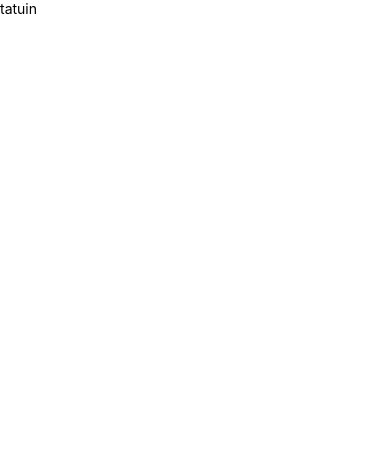
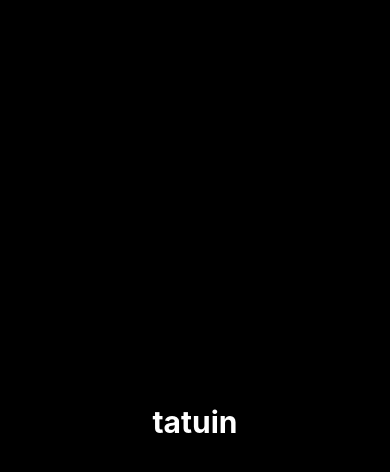
Before and after one commit to Dracorfs/tatuin, a React Native app: screen / in a window 390 px wide. Shown: the top 472 px of the page. Built offline with nearby package versions, Linux system fonts and the light colour scheme.

Commit message:
Revert "DELETE: tailwind"
This reverts commit 1d1d7c6723bd7974eb4844647cfa37759de0d42e.

```diff
--- a/App.js
+++ b/App.js
@@ -1,10 +1,11 @@
 import { StatusBar } from 'expo-status-bar';
 import { Text, View } from 'react-native';
+import tw from 'twrnc'
 
 export default function App() {
   return (
-    <View>
-      <Text>tatuin</Text>
+    <View style={tw`flex-1 justify-center items-center bg-black`}>
+      <Text style={tw`text-white text-3xl font-bold`}>tatuin</Text>
       <StatusBar style="auto" />
     </View>
   );
--- a/babel.config.js
+++ b/babel.config.js
@@ -2,5 +2,6 @@ module.exports = function(api) {
   api.cache(true);
   return {
     presets: ['babel-preset-expo'],
+    plugins: ['nativewind/babel']
   };
 };
```
Also changed, not shown: package.json (+4 -6 lines).
